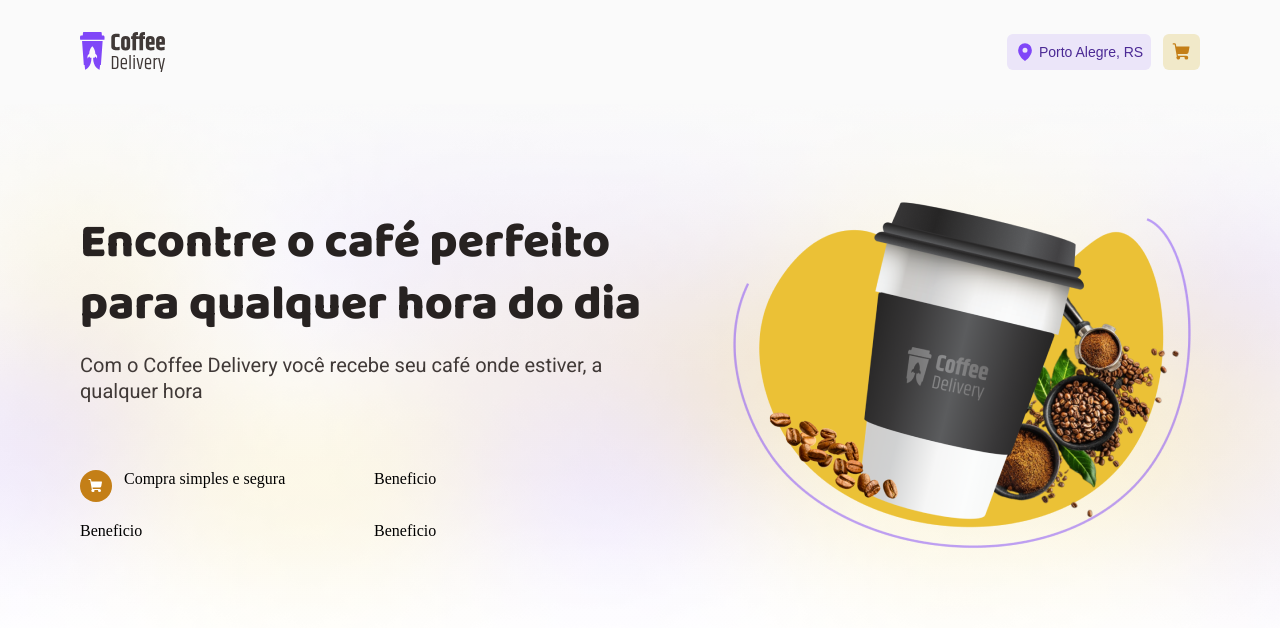
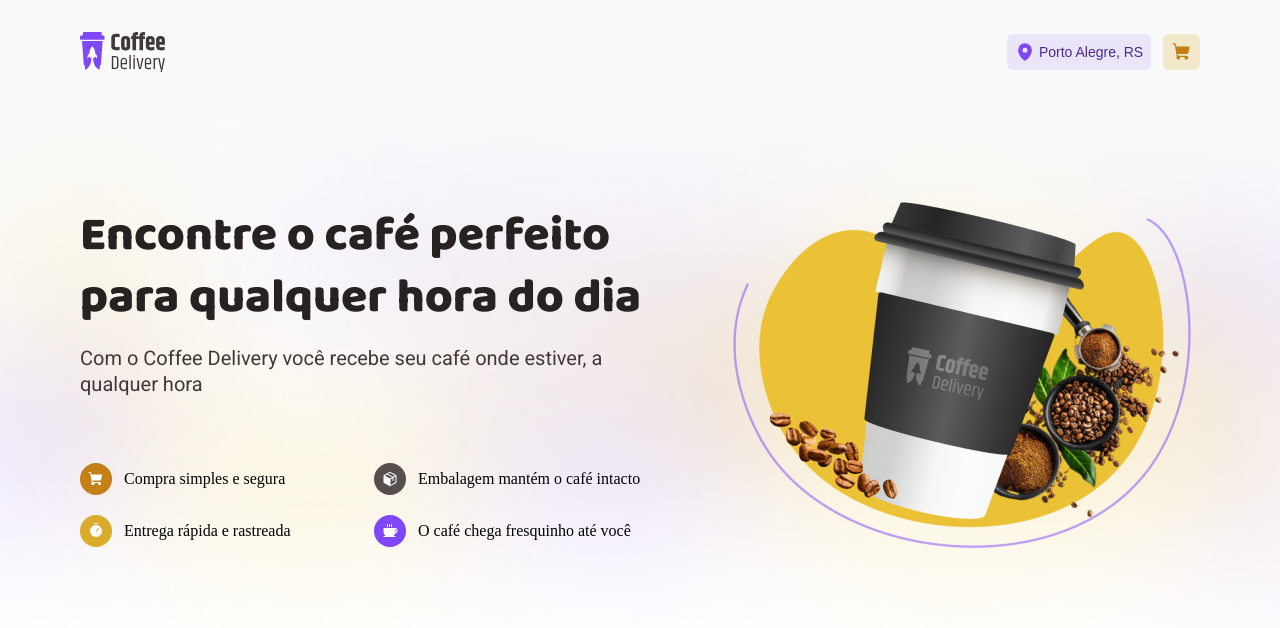
Before and after one commit to BManduca/projects-react-rocketseat, a React (Vite) app in the folder ProjectChallengeCoffeeDelivery/: page / in a window 1280 px wide. Shown: the top 628 px of the page. Built offline with nearby package versions, Linux system fonts and the light colour scheme.

Commit message:
feat: fix problem text and icon in component Intro present in Home and the styles

```diff
--- a/ProjectChallengeCoffeeDelivery/src/components/InfoWithoutIcon/styles.ts
+++ b/ProjectChallengeCoffeeDelivery/src/components/InfoWithoutIcon/styles.ts
@@ -2,7 +2,7 @@ import { styled } from 'styled-components'
 
 export const InfoWithoutIconContainer = styled.div`
   display: flex;
-  align-icons: center;
+  align-items: center;
   gap: 0.75rem;
 `
 
--- a/ProjectChallengeCoffeeDelivery/src/components/Typography.ts
+++ b/ProjectChallengeCoffeeDelivery/src/components/Typography.ts
@@ -7,8 +7,8 @@ interface TitleTextProps {
 }
 
 interface RegularTextProps {
+  size?: 'l' | 'm' | 's'
   color?: 'text' | 'subtitle' | 'label'
-  size?: 'l' | 'm' | 's'
   weight?: string | number
 }
 
--- a/ProjectChallengeCoffeeDelivery/src/pages/Home/components/Intro/index.tsx
+++ b/ProjectChallengeCoffeeDelivery/src/pages/Home/components/Intro/index.tsx
@@ -7,7 +7,7 @@ import {
 import introImageCoffee from '../../../../assets/intro-coffee-image.png'
 import { RegularText } from '../../../../components/Typography'
 import { InfoWithoutIcon } from '../../../../components/InfoWithoutIcon'
-import { ShoppingCart } from 'phosphor-react'
+import { ShoppingCart, Timer, Package, Coffee } from 'phosphor-react'
 import { useTheme } from 'styled-components'
 
 export function Intro() {
@@ -28,13 +28,25 @@ export function Intro() {
           </section>
           <BenefitsContainer>
             <InfoWithoutIcon
-              iconBG={colors['brand-yellow-dark']}
               icon={<ShoppingCart weight="fill" />}
               text="Compra simples e segura"
+              iconBG={colors['brand-yellow-dark']}
             />
-            <p>Beneficio</p>
-            <p>Beneficio</p>
-            <p>Beneficio</p>
+            <InfoWithoutIcon
+              icon={<Package weight="fill" />}
+              text="Embalagem mantém o café intacto"
+              iconBG={colors['base-text']}
+            />
+            <InfoWithoutIcon
+              icon={<Timer weight="fill" />}
+              text="Entrega rápida e rastreada"
+              iconBG={colors['brand-yellow']}
+            />
+            <InfoWithoutIcon
+              icon={<Coffee weight="fill" />}
+              text="O café chega fresquinho até você"
+              iconBG={colors['brand-purple']}
+            />
           </BenefitsContainer>
         </div>
         <img src={introImageCoffee} alt="" />
```
Also changed, not shown: 1 other file (tests, documents, lock files or other folders).
